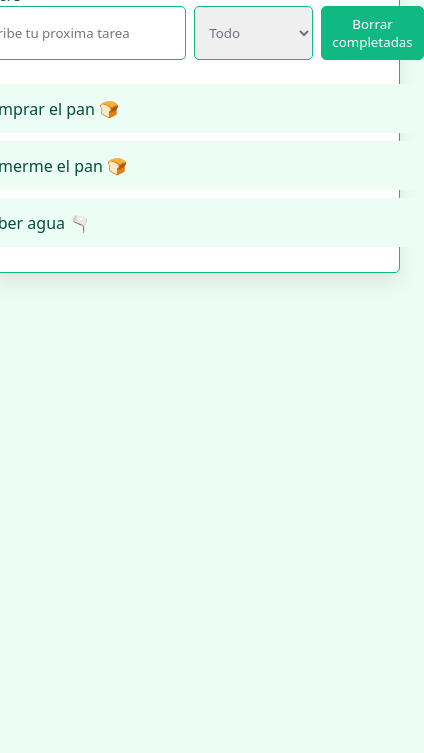
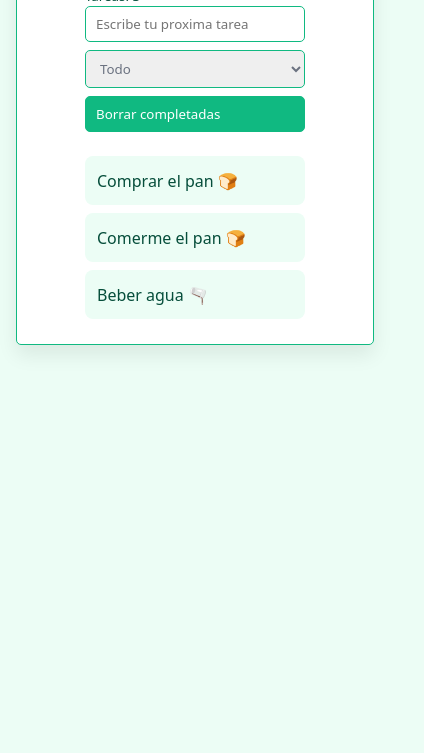
Before and after one commit to manu-dv/todo-app, a website built with Vite: page index.html in a window 390 px wide. Shown: the part 91-844 px from the top of the page, 424 px wide, since content can reach past the window. Built offline with nearby package versions, Linux system fonts and the light colour scheme.

Commit message:
Modificación css para dispositivos móviles

```diff
--- a/src/styles/style.css
+++ b/src/styles/style.css
@@ -122,3 +122,9 @@ body {
 .completed {
   background-color: var(--completed-color);
 }
+
+@media (max-width: 600px) {
+  .input-filter-section {
+    flex-direction: column;
+  }
+}
```
